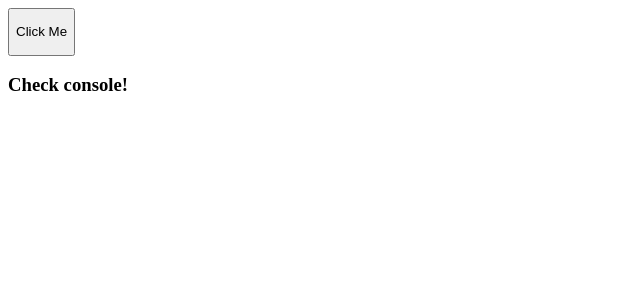
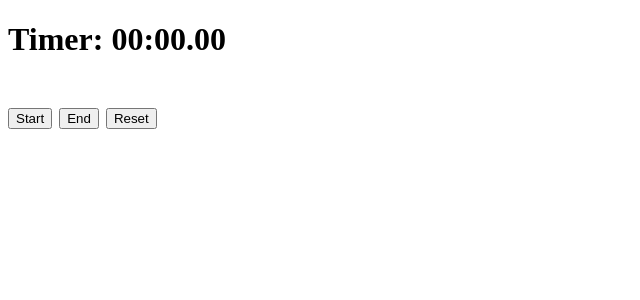
Before and after one commit to CSampebgo333/react-nextjs-projects, a React (Vite) app in the folder project-05-learning-Ref/: page / in a window 1280 px wide. Shown: the top 300 px of the page, without its empty margins (0-640 px from the left). Built offline with nearby package versions, Linux system fonts and the light colour scheme.

Commit message:
Applied useRef to build a Timer

```diff
--- a/project-05-learning-Ref/src/App.jsx
+++ b/project-05-learning-Ref/src/App.jsx
@@ -2,19 +2,46 @@ import { useState, useRef } from "react";
 
 const App = () => {
 
-  const handleClicks = () => {
-    clicks.current ++;
-    console.log("Clicked: ", clicks)
+  const [time, setTime] = useState(0);
+
+  let intervalId = useRef(null);
+
+  const handleStart = () => {
+
+    if (intervalId.current !== null) return;
+
+    intervalId.current = setInterval (() => {
+      setTime ((prevTime) => prevTime + 10);
+    }, 10)
   }
 
-  const clicks = useRef(0);
+  const handleEnd = () => {
+    clearInterval(intervalId.current);
+    intervalId.current = null;
+
+  }
+
+ const handleReset = () => {
+    handleEnd();
+    setTime(0);
+  }
+
+  const minutes = Math.floor(time / 60000);
+  const seconds = Math.floor((time % 60000) / 1000);
+  const milliseconds = Math.floor((time % 1000) / 10);
+
+  const formattedMinutes = String(minutes).padStart(2, "0");
+  const formattedSeconds = String(seconds).padStart(2, "0");
+  const formatedMilliseconds = String(milliseconds).padStart(2, "0");
 
   return (
     <div>
-      <button onClick={handleClicks}>
-        <p>Click Me</p>
-      </button>
-      <h3>Check console!</h3>
+      <h1>Timer: {formattedMinutes}:{formattedSeconds}.{formatedMilliseconds}</h1>
+      <div style={{marginTop: "50px", display: "flex", gap: "7px"}}>
+        <button style={{cursor: "pointer"}} onClick={handleStart}>Start</button>
+        <button style={{cursor: "pointer"}} onClick={handleEnd}>End</button>
+        <button style={{cursor: "pointer"}} onClick={handleReset}>Reset</button>
+      </div>
     </div>
   );
 }
```
